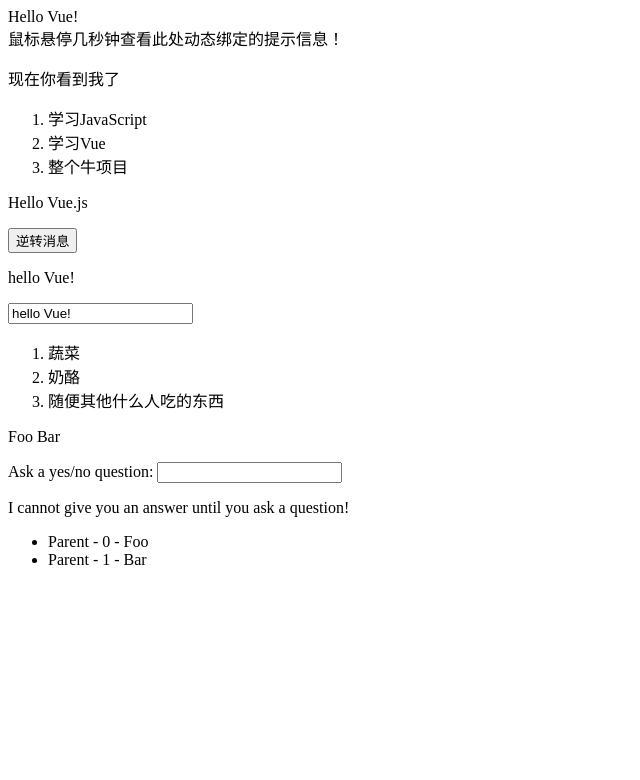
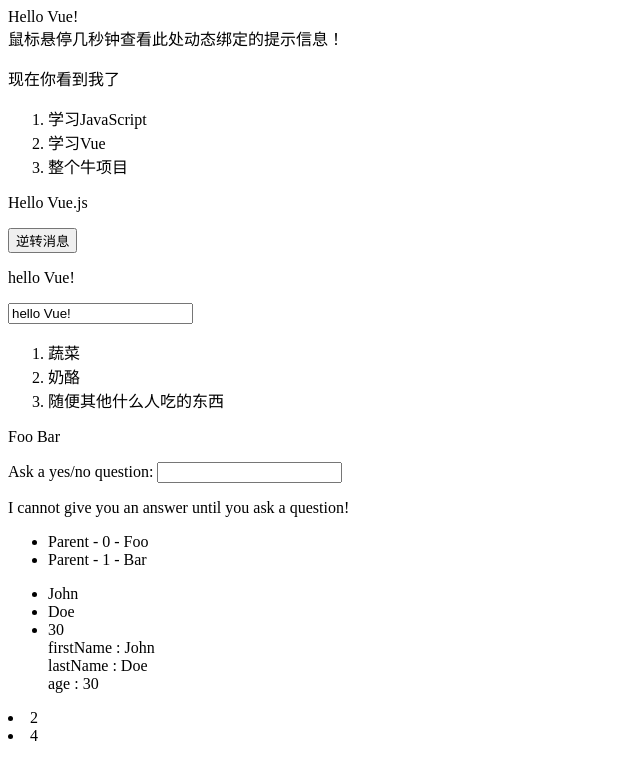
Before and after one commit to followyounger/learningVue, a plain HTML site: page index.html in a window 1280 px wide. Shown: the whole page, without its empty margins (0-640 px from the left). Drawn offline with nearby package versions, Linux system fonts and the light colour scheme.

Commit message:
third time

```diff
--- a/index.html
+++ b/index.html
@@ -57,6 +57,17 @@
 	    {{ parentMessage }} - {{ index }} - {{ item.message }}
 	  </li>
 	</ul>
+	<ul id="v-for-object" class="demo">
+		<li v-for="value in object">
+			{{ value }}
+		</li>
+		<div v-for="(value, key) in object">
+			{{ key }} : {{ value }}
+		</div>
+	</ul>
+    <div id="example-3">
+    	<li v-for="n in evenNumbers">{{ n }}</li>
+    </div>
 </body>
 
 
@@ -207,4 +218,28 @@
 	    ]
 	  }
 	})
+
+	new Vue({
+		el: '#v-for-object',
+		data: {
+			object: {
+				firstName: 'John',
+				lastName: 'Doe',
+				age: 30
+			}
+		}
+	})
+	var example3 = new Vue({
+      el: '#example-3',
+	  data: {
+	    numbers: [ 1, 2, 3, 4, 5 ]
+	  },
+	  computed: {
+	    evenNumbers: function () {
+	      return this.numbers.filter(function (number) {
+	        return number % 2 === 0
+	      })
+	    }
+	  }
+	})
 </script>
```
